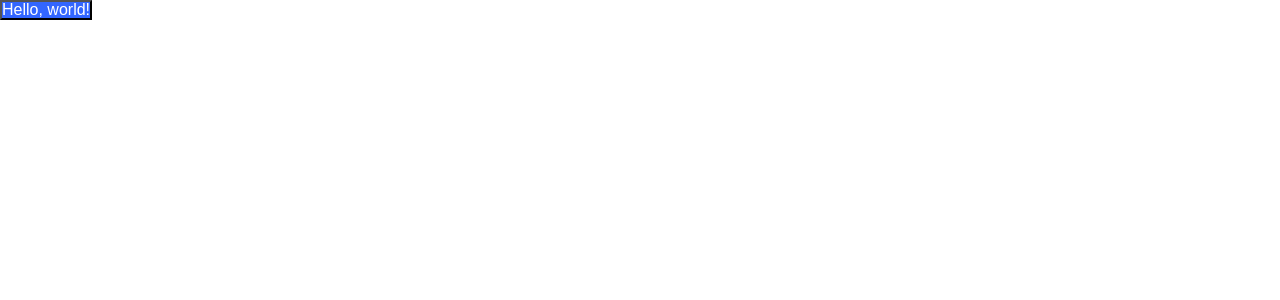
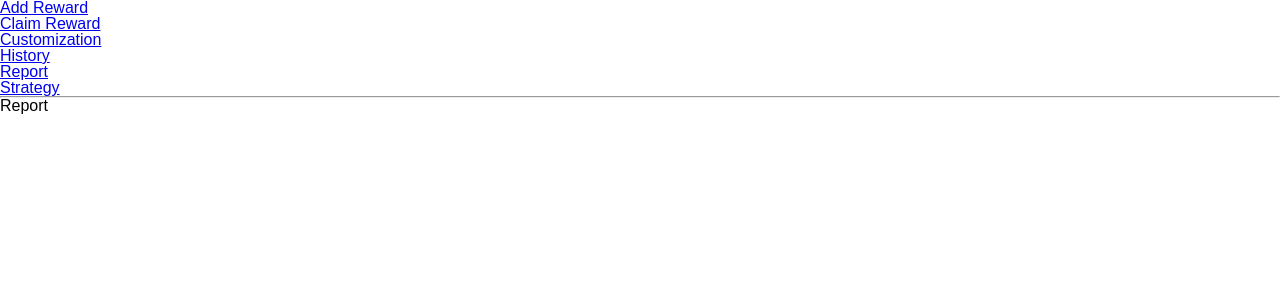
Before and after one commit to felgom13/iDeal, a React (Create React App) app: page /report in a window 1280 px wide. Shown: the top 300 px of the page. Built offline with nearby package versions, Linux system fonts and the light colour scheme; a web font is replaced by a local one.

Commit message:
Add router, lazy loading, suspense and navigation

```diff
--- a/package.json
+++ b/package.json
@@ -5,7 +5,7 @@
   "dependencies": {
     "react": "^16.8.1",
     "react-dom": "^16.8.1",
-    "react-router": "^4.3.1",
+    "react-router-dom": "^4.3.1",
     "react-scripts": "2.1.4"
   },
   "scripts": {
--- a/src/App.js
+++ b/src/App.js
@@ -1,5 +1,18 @@
 import React from 'react'
 
-import Button from 'Component/Base/Button'
+import Navigation from 'Component/The/Navigation'
+import Router from 'Component/Shared/Router'
 
-export default () => <Button>Hello, world!</Button>
+export default () => (
+  <>
+    <header>
+      <Navigation />
+    </header>
+
+    <hr />
+
+    <main>
+      <Router />
+    </main>
+  </>
+)
--- a/src/Component/Base/Button/index.js
+++ b/src/Component/Base/Button/index.js
@@ -2,4 +2,4 @@ import React from 'react'
 
 import style from 'Component/Base/Button/Button.module.css'
 
-export default props => <button className={style.button} {...props} />
+export default React.memo(p => <button className={style.button} {...p} />)
--- /dev/null
+++ b/src/Component/Shared/Router.js
@@ -0,0 +1,26 @@
+import React from 'react'
+import { Route, Switch } from 'react-router-dom'
+
+const AddReward = React.lazy(() => import('Page/AddReward'))
+const ClaimReward = React.lazy(() => import('Page/ClaimReward'))
+const Customization = React.lazy(() => import('Page/Customization'))
+const History = React.lazy(() => import('Page/History'))
+const Report = React.lazy(() => import('Page/Report'))
+const Strategy = React.lazy(() => import('Page/Strategy'))
+
+const render = Component => p => (
+  <React.Suspense fallback={<h1>Loading...</h1>}>
+    <Component {...p} />
+  </React.Suspense>
+)
+
+export default () => (
+  <Switch>
+    <Route component={render(AddReward)} path="/add-reward" />
+    <Route component={render(ClaimReward)} path="/claim-reward" />
+    <Route component={render(Customization)} path="/customization" />
+    <Route component={render(History)} path="/history" />
+    <Route component={render(Report)} path="/report" />
+    <Route component={render(Strategy)} path="/strategy" />
+  </Switch>
+)
--- /dev/null
+++ b/src/Component/The/Navigation.js
@@ -0,0 +1,32 @@
+import React from 'react'
+import { Link } from 'react-router-dom'
+
+export default () => (
+  <nav>
+    <ul>
+      <li>
+        <Link to="add-reward">Add Reward</Link>
+      </li>
+
+      <li>
+        <Link to="claim-reward">Claim Reward</Link>
+      </li>
+
+      <li>
+        <Link to="customization">Customization</Link>
+      </li>
+
+      <li>
+        <Link to="history">History</Link>
+      </li>
+
+      <li>
+        <Link to="report">Report</Link>
+      </li>
+
+      <li>
+        <Link to="strategy">Strategy</Link>
+      </li>
+    </ul>
+  </nav>
+)
--- /dev/null
+++ b/src/Page/AddReward.js
@@ -0,0 +1,3 @@
+import React from 'react'
+
+export default React.memo(() => <h1>Add Reward</h1>)
--- /dev/null
+++ b/src/Page/ClaimReward.js
@@ -0,0 +1,3 @@
+import React from 'react'
+
+export default React.memo(() => <h1>Claim Reward</h1>)
--- /dev/null
+++ b/src/Page/Customization.js
@@ -0,0 +1,3 @@
+import React from 'react'
+
+export default React.memo(() => <h1>Customization</h1>)
--- /dev/null
+++ b/src/Page/History.js
@@ -0,0 +1,3 @@
+import React from 'react'
+
+export default React.memo(() => <h1>History</h1>)
--- /dev/null
+++ b/src/Page/Report.js
@@ -0,0 +1,3 @@
+import React from 'react'
+
+export default React.memo(() => <h1>Report</h1>)
--- /dev/null
+++ b/src/Page/Strategy.js
@@ -0,0 +1,3 @@
+import React from 'react'
+
+export default React.memo(() => <h1>Strategy</h1>)
--- a/src/index.js
+++ b/src/index.js
@@ -1,8 +1,14 @@
 import React from 'react'
 import ReactDOM from 'react-dom'
+import { BrowserRouter } from 'react-router-dom'
 
 import App from 'App'
 
 import 'index.css'
 
-ReactDOM.render(<App />, document.getElementById('root'))
+ReactDOM.render(
+  <BrowserRouter>
+    <App />
+  </BrowserRouter>,
+  document.getElementById('root')
+)
```
Also changed, not shown: 1 other file (tests, documents, lock files or other folders).
